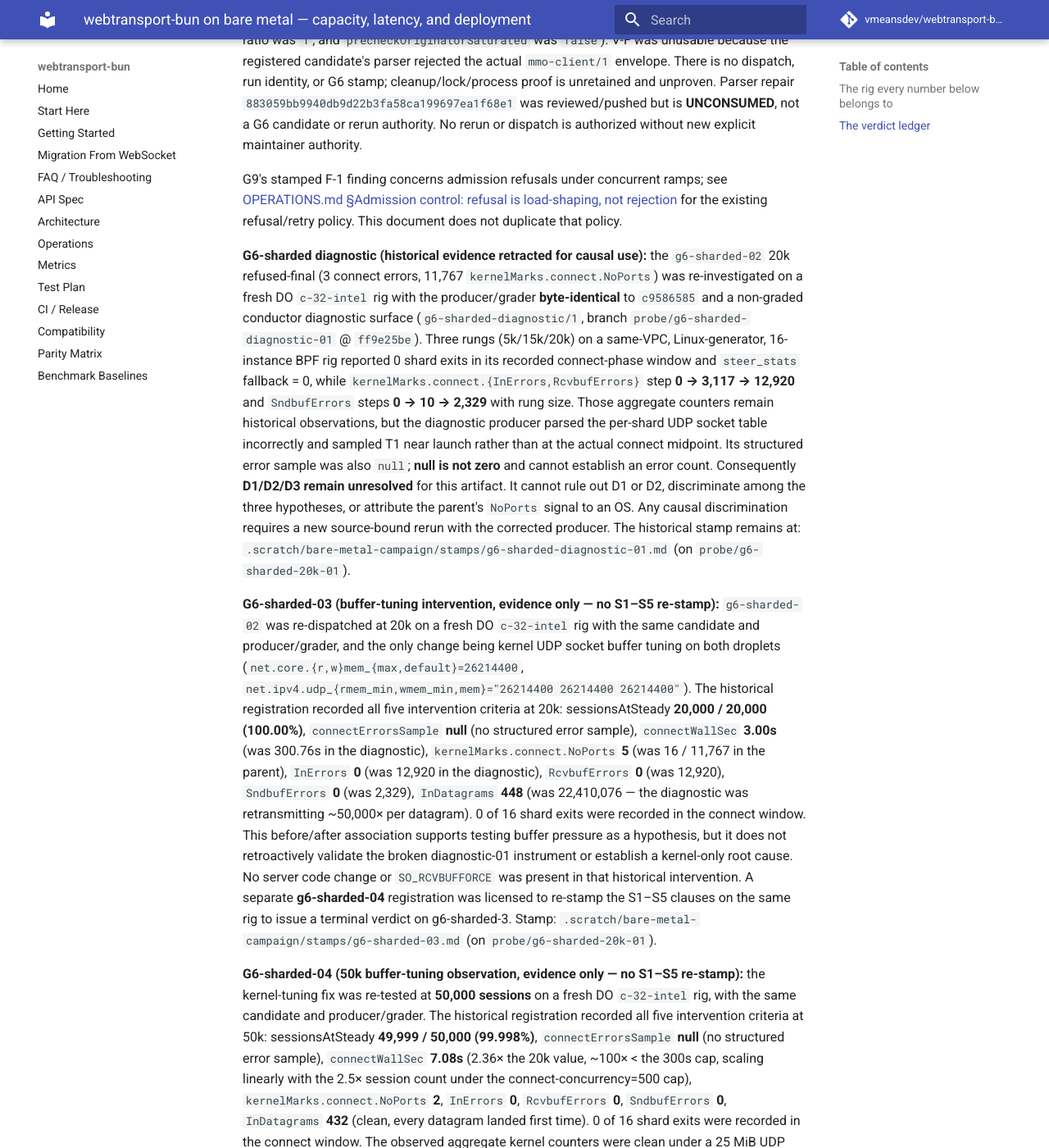
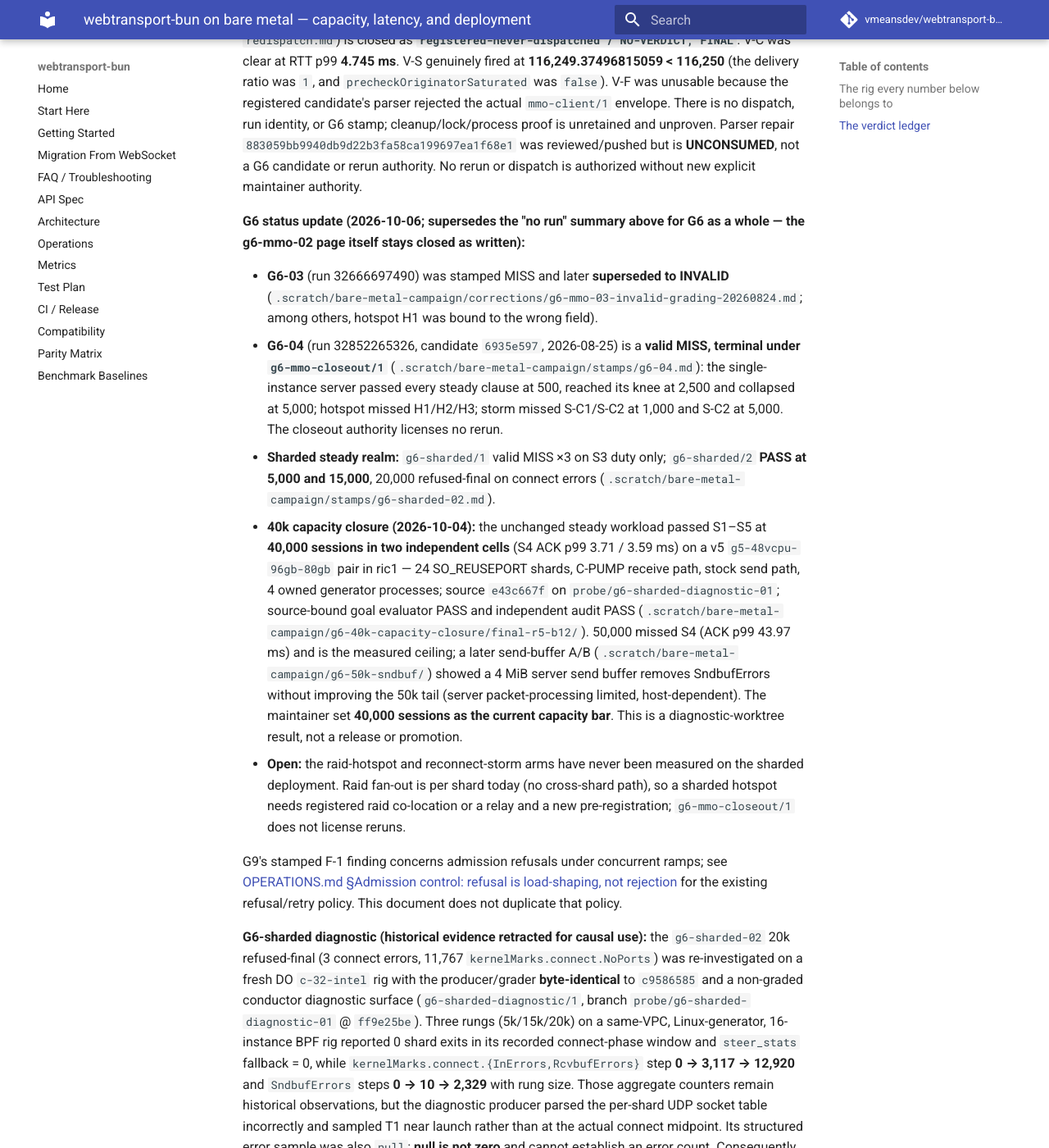
Before and after one commit to vmeansdev/webtransport-bun, an MkDocs documentation site: the page built from docs/research/2026-08-21-bare-metal-capacity.md, in a window 1280 px wide and 1400 px high, scrolled down 2584 px. Shown: the whole window at 82% size. Built offline with MkDocs 1.6.1 and Material for MkDocs 9.7.7, drawn with Linux system fonts in a browser that asks for light colours; comment, search, counter and statistics services are not loaded; some of the changed text lies outside the part shown.

Commit message:
Record G6's actual status in the bare-metal capacity chapter
The chapter still summarised G6 as registered-never-dispatched, which
predates G6-03 (later INVALID), G6-04 (terminal valid MISS under the
closeout authority), the sharded/2 passes and the 40k capacity closure.
Add a dated status update with those verdicts and their stamps, the
maintainer's 40k bar, and the open hotspot/storm arms on the sharded
deployment; the closed g6-mmo-02 page text is left as written.

Co-Authored-By: Claude Opus 5.5 <noreply@anthropic.com>
Claude-Session: https://claude.ai/code/session_01K2GtrXJHQmc4MXSpwUgwdk

```diff
--- a/docs/research/2026-08-21-bare-metal-capacity.md
+++ b/docs/research/2026-08-21-bare-metal-capacity.md
@@ -8,8 +8,11 @@ in, and where a number does not exist, this document says so rather than
 estimating one.
 
 G9 is a final **PASS at 600 sessions/s**. The remaining terminal exceptions are
-G2's **hardware-scoped INCOMPLETE, FINAL**, G6's
-**registered-never-dispatched / NO-VERDICT, FINAL** disposition, and G11-T's
+G2's **hardware-scoped INCOMPLETE, FINAL**, G6's **valid MISS, FINAL**
+(G6-04 under `g6-mmo-closeout/1`, single-instance home rig, all three arms;
+see the G6 status update below — the steady realm arm has since passed at
+40,000 sessions on the sharded DigitalOcean deployment, while the raid-hotspot
+and reconnect-storm arms remain unmeasured there), and G11-T's
 dual reading **C6-app MISS (final) · C6-wire PASS**. These are reported with
 the same weight as the passes: the campaign's bar was *"every gate reaches a
 terminally accounted disposition"*, not *"every gate passes."*
@@ -64,6 +67,39 @@ cleanup/lock/process proof is unretained and unproven. Parser repair
 `883059bb9940db9d22b3fa58ca199697ea1f68e1` was reviewed/pushed but is
 **UNCONSUMED**, not a G6 candidate or rerun authority. No rerun or dispatch is
 authorized without new explicit maintainer authority.
+
+**G6 status update (2026-10-06; supersedes the "no run" summary above for G6
+as a whole — the g6-mmo-02 page itself stays closed as written):**
+
+- **G6-03** (run 32666697490) was stamped MISS and later **superseded to
+  INVALID** (`.scratch/bare-metal-campaign/corrections/g6-mmo-03-invalid-grading-20260824.md`;
+  among others, hotspot H1 was bound to the wrong field).
+- **G6-04** (run 32852265326, candidate `6935e597`, 2026-08-25) is a **valid
+  MISS, terminal under `g6-mmo-closeout/1`**
+  (`.scratch/bare-metal-campaign/stamps/g6-04.md`): the single-instance server
+  passed every steady clause at 500, reached its knee at 2,500 and collapsed at
+  5,000; hotspot missed H1/H2/H3; storm missed S-C1/S-C2 at 1,000 and S-C2 at
+  5,000. The closeout authority licenses no rerun.
+- **Sharded steady realm:** `g6-sharded/1` valid MISS ×3 on S3 duty only;
+  `g6-sharded/2` **PASS at 5,000 and 15,000**, 20,000 refused-final on connect
+  errors (`.scratch/bare-metal-campaign/stamps/g6-sharded-02.md`).
+- **40k capacity closure (2026-10-04):** the unchanged steady workload passed
+  S1–S5 at **40,000 sessions in two independent cells** (S4 ACK p99 3.71 /
+  3.59 ms) on a v5 `g5-48vcpu-96gb-80gb` pair in ric1 — 24 SO_REUSEPORT shards,
+  C-PUMP receive path, stock send path, 4 owned generator processes; source
+  `e43c667f` on `probe/g6-sharded-diagnostic-01`; source-bound goal evaluator
+  PASS and independent audit PASS
+  (`.scratch/bare-metal-campaign/g6-40k-capacity-closure/final-r5-b12/`). 50,000
+  missed S4 (ACK p99 43.97 ms) and is the measured ceiling; a later
+  send-buffer A/B (`.scratch/bare-metal-campaign/g6-50k-sndbuf/`) showed a
+  4 MiB server send buffer removes SndbufErrors without improving the 50k tail
+  (server packet-processing limited, host-dependent). The maintainer set
+  **40,000 sessions as the current capacity bar**. This is a diagnostic-worktree
+  result, not a release or promotion.
+- **Open:** the raid-hotspot and reconnect-storm arms have never been measured
+  on the sharded deployment. Raid fan-out is per shard today (no cross-shard
+  path), so a sharded hotspot needs registered raid co-location or a relay and
+  a new pre-registration; `g6-mmo-closeout/1` does not license reruns.
 
 G9's stamped F-1 finding concerns admission refusals under concurrent ramps;
 see [OPERATIONS.md §Admission control: refusal is load-shaping, not rejection](../OPERATIONS.md#admission-control-refusal-is-load-shaping-not-rejection)
```
